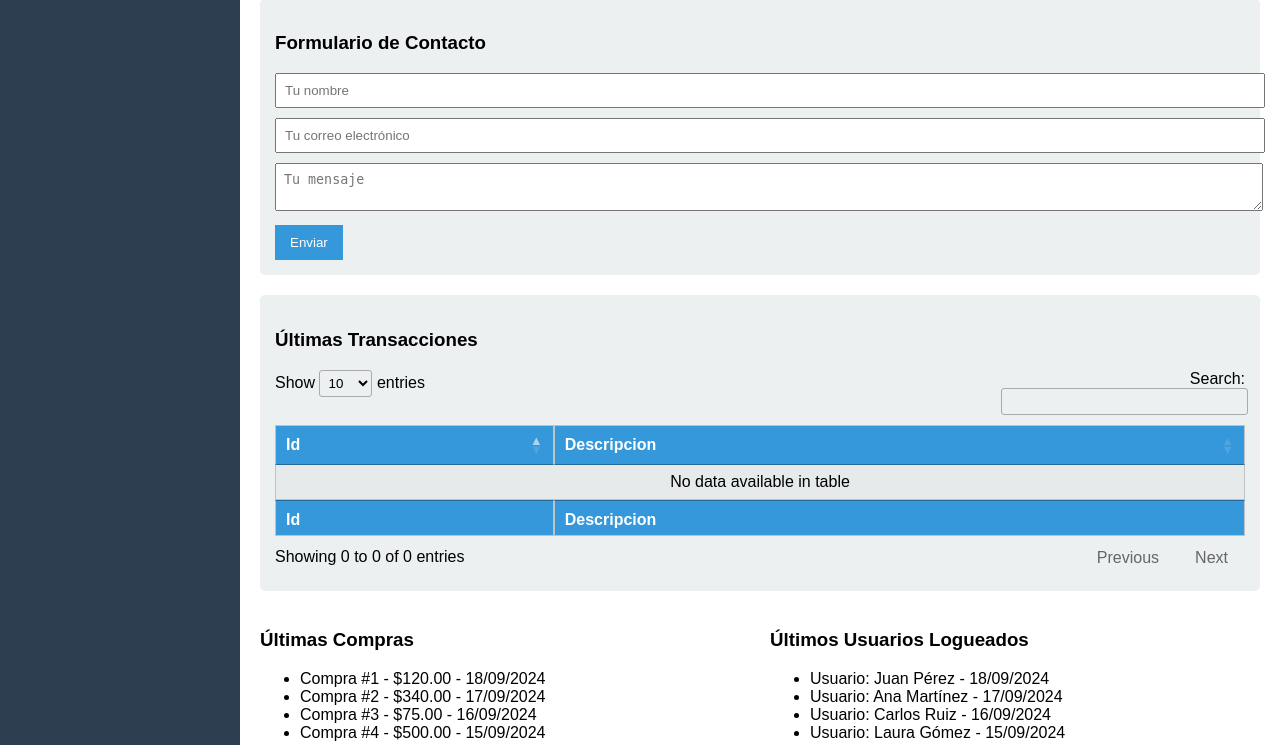
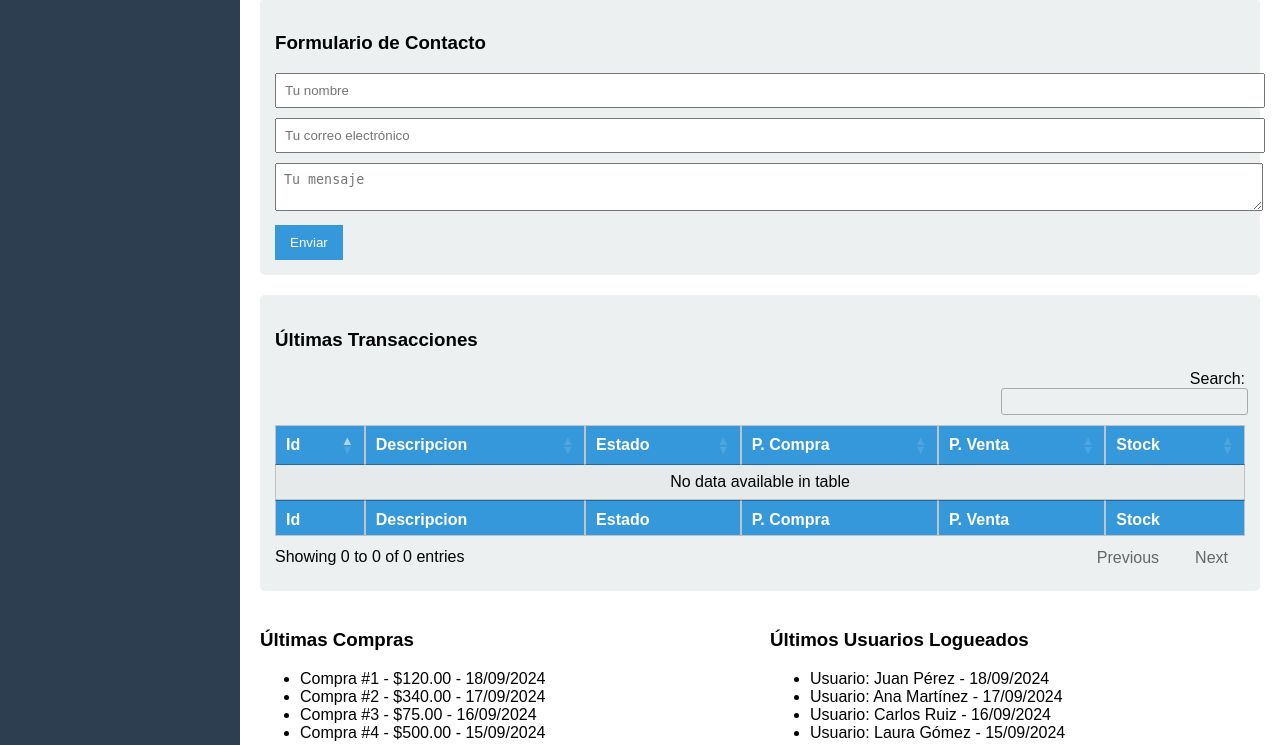
Before and after one commit to Angeloponce25/Proyecto1, a PHP site: page /dashboard.php in a window 1280 px wide. Shown: the part 496-1241 px from the top of the page. Run offline with PHP 8.4, Linux system fonts and the light colour scheme; a user stored in the database is signed in; data that the repository does not hold is empty; some libraries are stand-ins or nearby versions.

Commit message:
Clase 21Nov2024

```diff
--- a/dashboard.php
+++ b/dashboard.php
@@ -6,9 +6,17 @@
     <meta charset="UTF-8">
     <meta name="viewport" content="width=device-width, initial-scale=1.0">
     <title>Admin Panel</title>
-    <script src="https://code.jquery.com/jquery-3.6.0.min.js"></script>
-    <script src="https://cdn.datatables.net/2.1.8/js/dataTables.js"></script>
-    <link rel="stylesheet" href="https://cdn.datatables.net/2.1.8/css/dataTables.dataTables.css">
+    <link rel="stylesheet" href="https://cdn.datatables.net/1.13.5/css/jquery.dataTables.min.css">
+
+    <script src="https://code.jquery.com/jquery-3.7.0.min.js"></script>
+    <script src="https://cdn.datatables.net/1.13.5/js/jquery.dataTables.min.js"></script>
+    <script src="https://cdn.datatables.net/buttons/2.4.1/js/dataTables.buttons.min.js"></script>
+    <script src="https://cdn.datatables.net/buttons/2.4.1/js/buttons.flash.min.js"></script>
+    <script src="https://cdnjs.cloudflare.com/ajax/libs/jszip/3.10.1/jszip.min.js"></script>
+    <script src="https://cdnjs.cloudflare.com/ajax/libs/pdfmake/0.2.7/pdfmake.min.js"></script>
+    <script src="https://cdnjs.cloudflare.com/ajax/libs/pdfmake/0.2.7/vfs_fonts.js"></script>
+    <script src="https://cdn.datatables.net/buttons/2.4.1/js/buttons.html5.min.js"></script>
+    <script src="https://cdn.datatables.net/buttons/2.4.1/js/buttons.print.min.js"></script>
     <style>
         /*INTEGRANTEES: Joshua Corzo, Franco Coila, Fernando Civincha, Sebastian Basurco*/
         body {
@@ -151,6 +159,10 @@
                         <tr>
                             <th>Id</th>
                             <th>Descripcion</th>
+                            <th>Estado</th>
+                            <th>P. Compra</th>
+                            <th>P. Venta</th>
+                            <th>Stock</th>
                         </tr>
                     </thead>
 
@@ -161,6 +173,10 @@
                         <tr>
                             <th>Id</th>
                             <th>Descripcion</th>
+                            <th>Estado</th>
+                            <th>P. Compra</th>
+                            <th>P. Venta</th>
+                            <th>Stock</th>
                         </tr>
                     </tfoot>
             </table>
@@ -263,7 +279,20 @@
                 [
                     {"data":"idproducto"},
                     {"data":"descripcion"},
+                    {"data":"estado"},
+                    {"data":"pcompra"},
+                    {"data":"pventa"},
+                    {"data":"stock"},
 
+                ],
+                dom:'Bfrtip', //habilitar la barra de botones
+                buttons:
+                [
+                    {
+                        extend:'excelHtml5',
+                        text:'A excel',
+                        title:'Lista de Productos'
+                    }
                 ]
             }
         );
```
